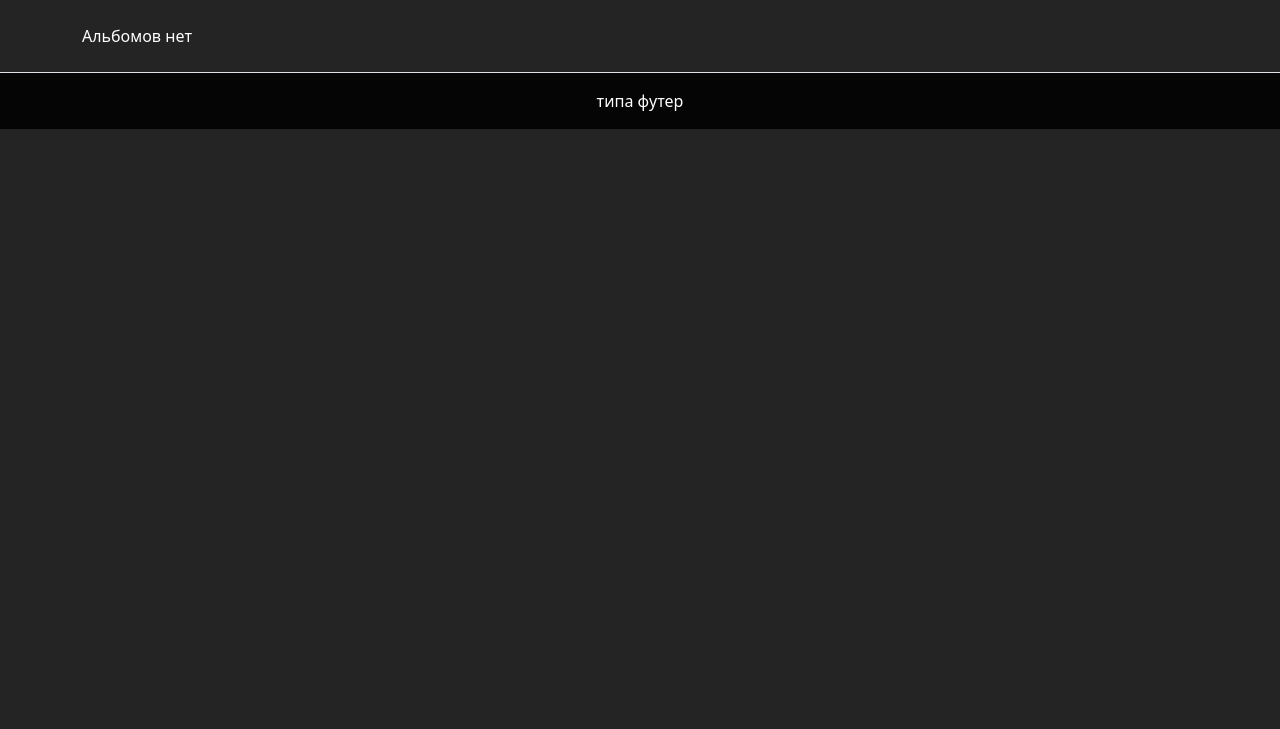
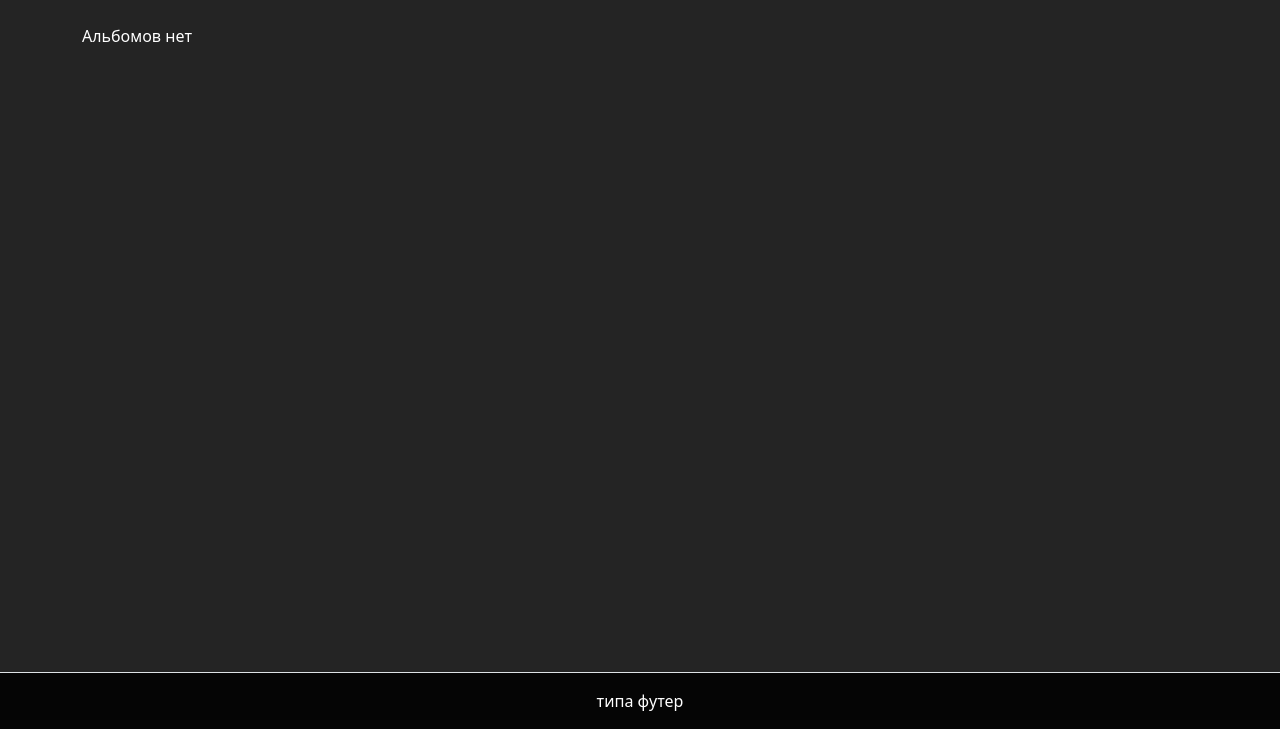
Before and after one commit to arte322m/music_library, a Django app: page /album/ in a window 1280 px wide. Shown: the part 71-800 px from the top of the page. Run offline with Django 4.2, Linux system fonts and the light colour scheme; data that the repository does not hold is empty; some libraries are stand-ins or nearby versions.

Commit message:
commit 44.331111111112542 footer

```diff
--- a/kAboom/templates/kAboom/base.html
+++ b/kAboom/templates/kAboom/base.html
@@ -38,7 +38,7 @@
         {% endblock %}
     </div>
 
-    <footer class="d-flex flex-wrap justify-content-between align-items-center py-3 my-4 border-top">
+    <footer class="d-flex flex-wrap justify-content-between align-items-center py-3 border-top fixed-bottom">
         <div class="col text-center">типа футер</div>
     </footer>
 </body>
```
